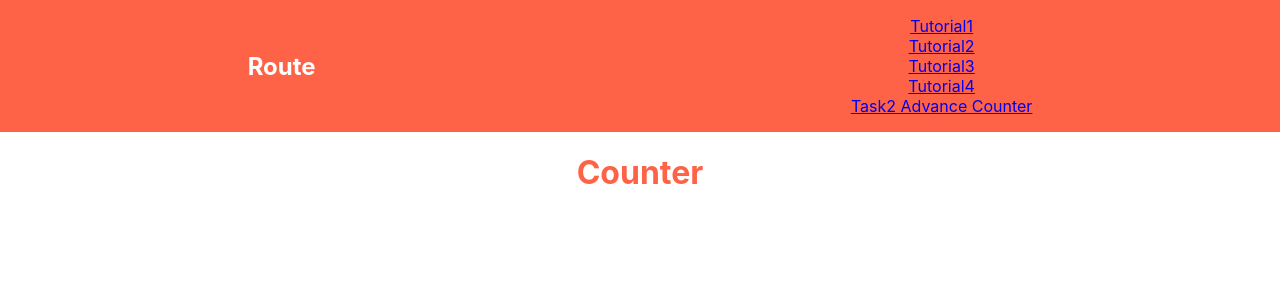
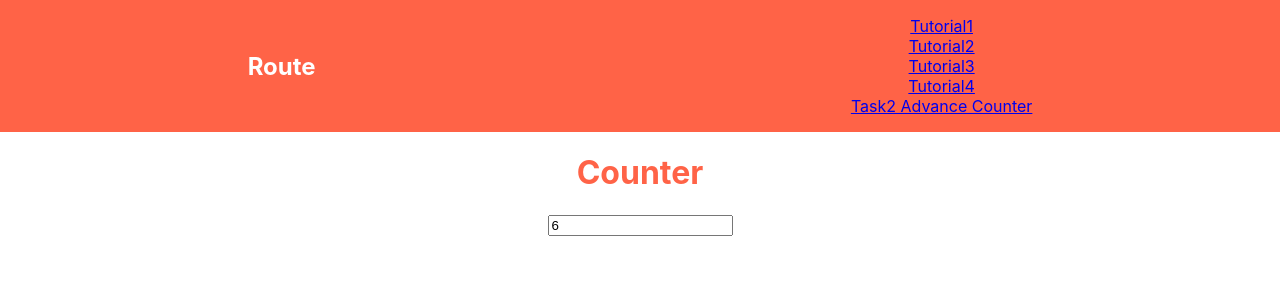
Before and after one commit to sameersheikh2/React-hooks, a React (Create React App) app: page /task2 in a window 1280 px wide. Shown: the top 300 px of the page. Built offline with nearby package versions, Linux system fonts and the light colour scheme.

Commit message:
add input in counter

```diff
--- a/src/Components/Input/task2.js
+++ b/src/Components/Input/task2.js
@@ -1,6 +1,18 @@
-import React from "react";
+import React, { useState } from "react";
 
 const Counter = () => {
-  return <h1>Counter</h1>;
+  const [num, setNum] = useState("6");
+  return (
+    <div>
+      <h1>Counter</h1>
+      <input
+        type="text"
+        value={num}
+        onChange={(e) => {
+          setNum(e.target.value);
+        }}
+      />
+    </div>
+  );
 };
 export default Counter;
```
